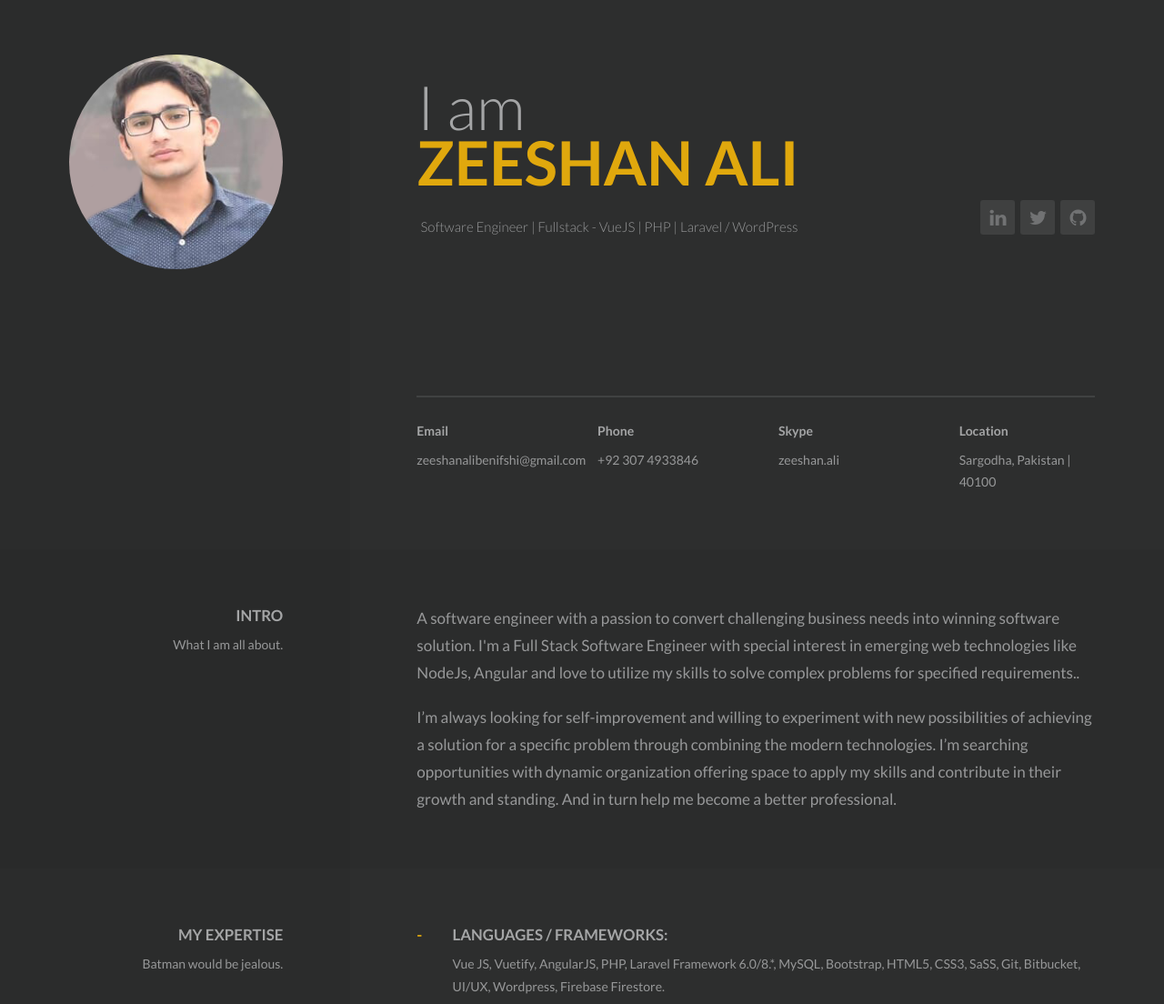
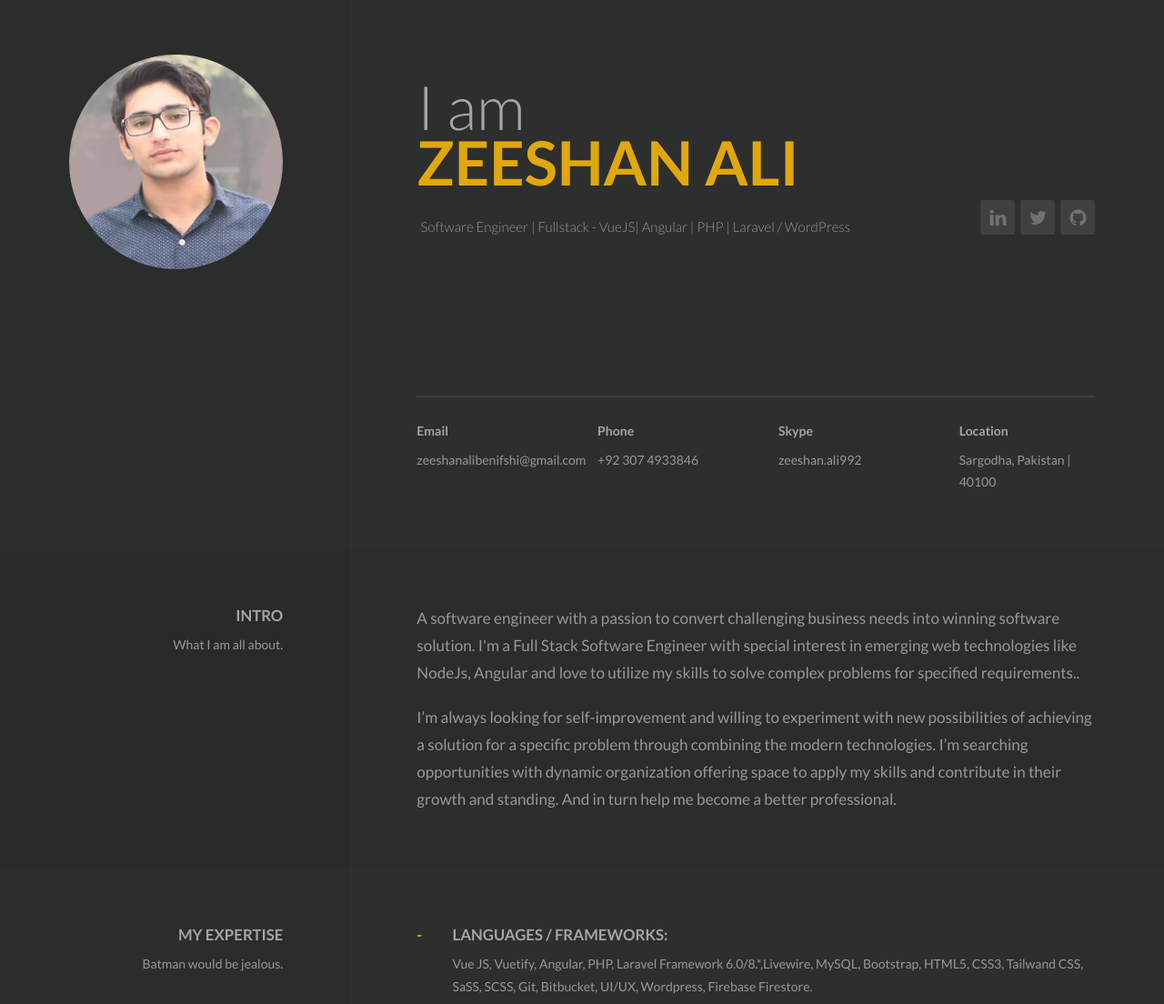
Before and after one commit to zeeshan-ali-2213/profile.github.io, a plain HTML site: page index.html in a window 1280 px wide. Shown: the part 196-1300 px from the top of the page at 91% size. Drawn offline with Linux system fonts and the light colour scheme.

Commit message:
Update index.html

```diff
--- a/index.html
+++ b/index.html
@@ -113,7 +113,7 @@
                                                 </span>
                                             </h1>
                                             <h2 class="a-header  c-brand__sub-title  t-sub-title">
-                                                <span class="c-brand__sizer" style="font-size: 15px !important"> Software Engineer | Fullstack - VueJS | PHP | Laravel / WordPress </span>
+                                                <span class="c-brand__sizer" style="font-size: 15px !important"> Software Engineer | Fullstack - VueJS| Angular | PHP | Laravel / WordPress </span>
                                             </h2>
                                         </div>
                                         <!-- /c-brand -->
@@ -213,7 +213,7 @@
                                                     <h4>Skype</h4>
                                                     <p>
                                                         <span class="t-link-container__item--blended">
-                                                            zeeshan.ali
+                                                            zeeshan.ali992
                                                                 </span>
                                                     </p>
 
@@ -352,7 +352,7 @@
                                     <div class="o-media__body  o-content__body">
                                         <h3>Languages / Frameworks: </h3>
                                         <p>
-                                            Vue JS, Vuetify, AngularJS, PHP, Laravel Framework 6.0/8.*, MySQL, Bootstrap, HTML5, CSS3, SaSS, Git, Bitbucket, UI/UX, Wordpress, Firebase Firestore.
+                                            Vue JS, Vuetify, Angular, PHP, Laravel Framework 6.0/8.*,Livewire, MySQL, Bootstrap, HTML5, CSS3, Tailwand CSS, SaSS, SCSS, Git, Bitbucket, UI/UX, Wordpress, Firebase Firestore.
                                         </p>
                                     </div>
                                 </div>
```
